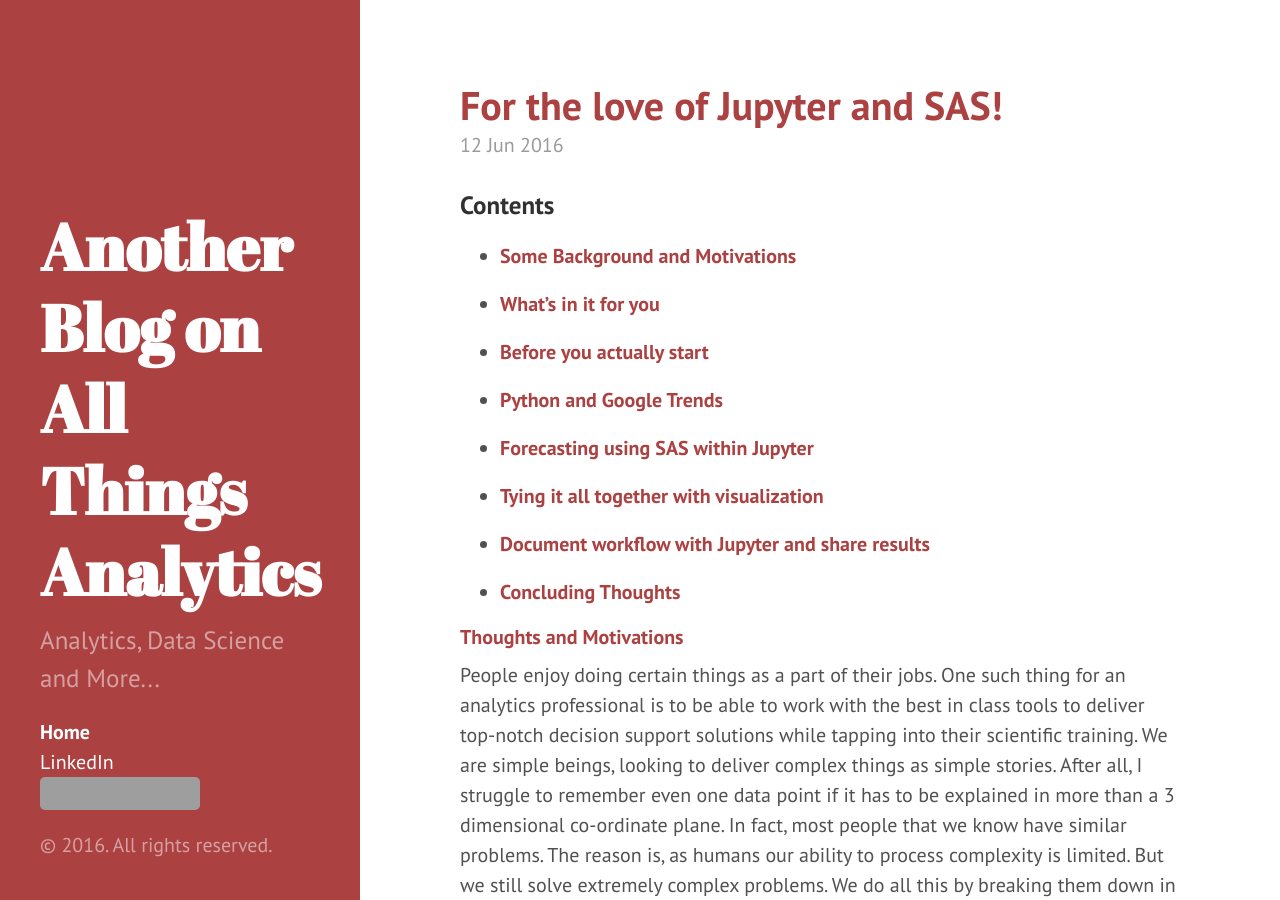
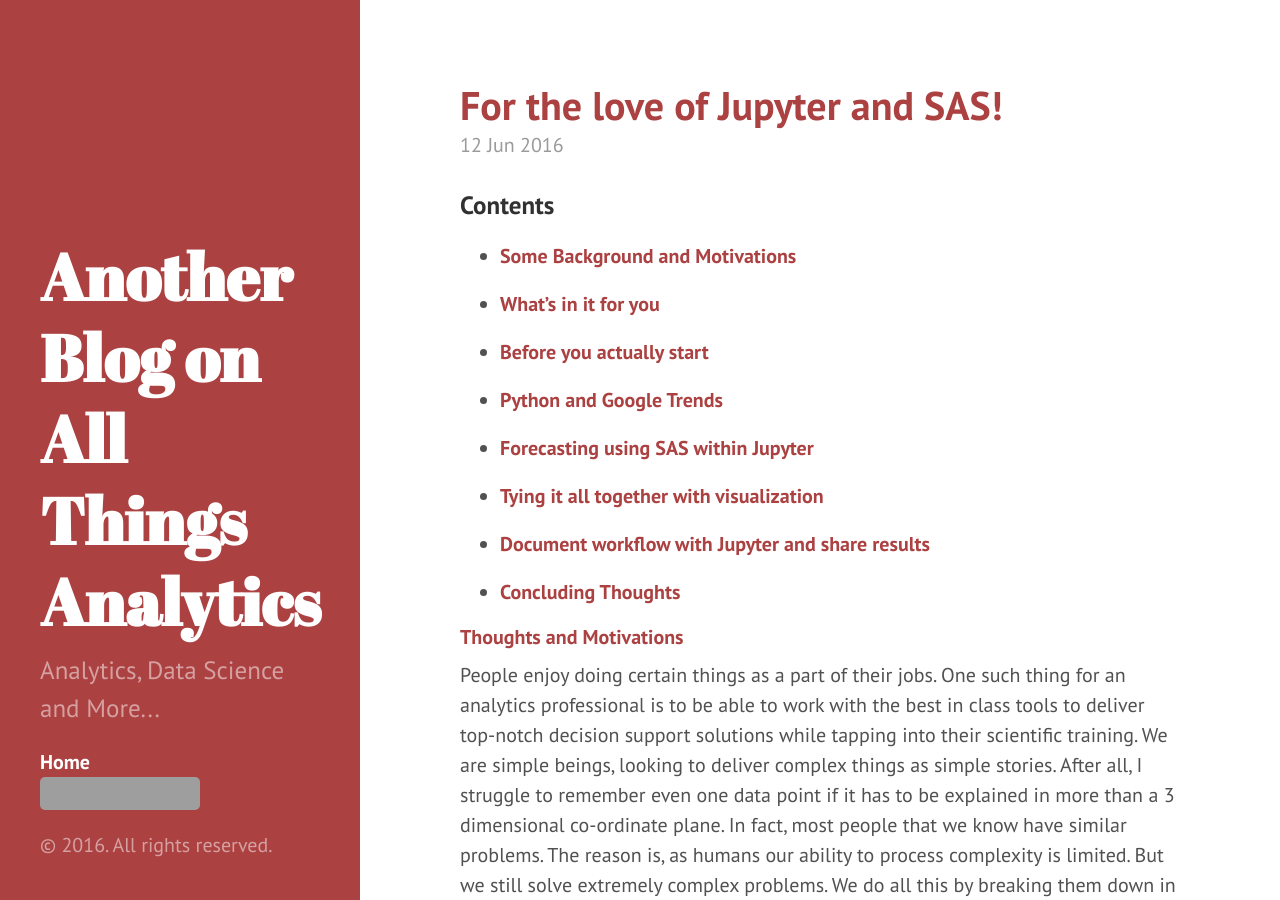
Before and after one commit to datasciencemonkey/datasciencemonkey.github.io, a Jekyll site: the page built from index.html, in a window 1280 px wide and 900 px high. Built offline with Jekyll 4.4.1, drawn with Linux system fonts in a browser that asks for light colours; the list of posts is cut into pages by our own code; grey boxes are pictures that could not be loaded.

Commit message:
Update sidebar.html

```diff
--- a/_includes/sidebar.html
+++ b/_includes/sidebar.html
@@ -25,12 +25,13 @@
           {% endif %}
         {% endif %}
       {% endfor %}
-      <li class="sidebar-nav-item"><a href="https://www.linkedin.com/in/sathishgangichetty">LinkedIn</a></li>
+      <li class="sidebar-nav-item">
       <a href="https://www.linkedin.com/pub/sathish-gangichetty/26/2b0/a2a">
 
           <img src="https://static.licdn.com/scds/common/u/img/webpromo/btn_viewmy_160x33.png" width="160" height="33" border="0" alt="View Sathish Gangichetty's profile on LinkedIn">
 
     </a>
+    </li>
       <!--li class="sidebar-nav-item"><a href="{{ site.github.repo }}/archive/v{{ site.version }}.zip">Download</a></li>
       <li class="sidebar-nav-item"><a href="{{ site.github.repo }}">GitHub project</a></li>
       <li class="sidebar-nav-item">Currently v{{ site.version }}</li-->
```
